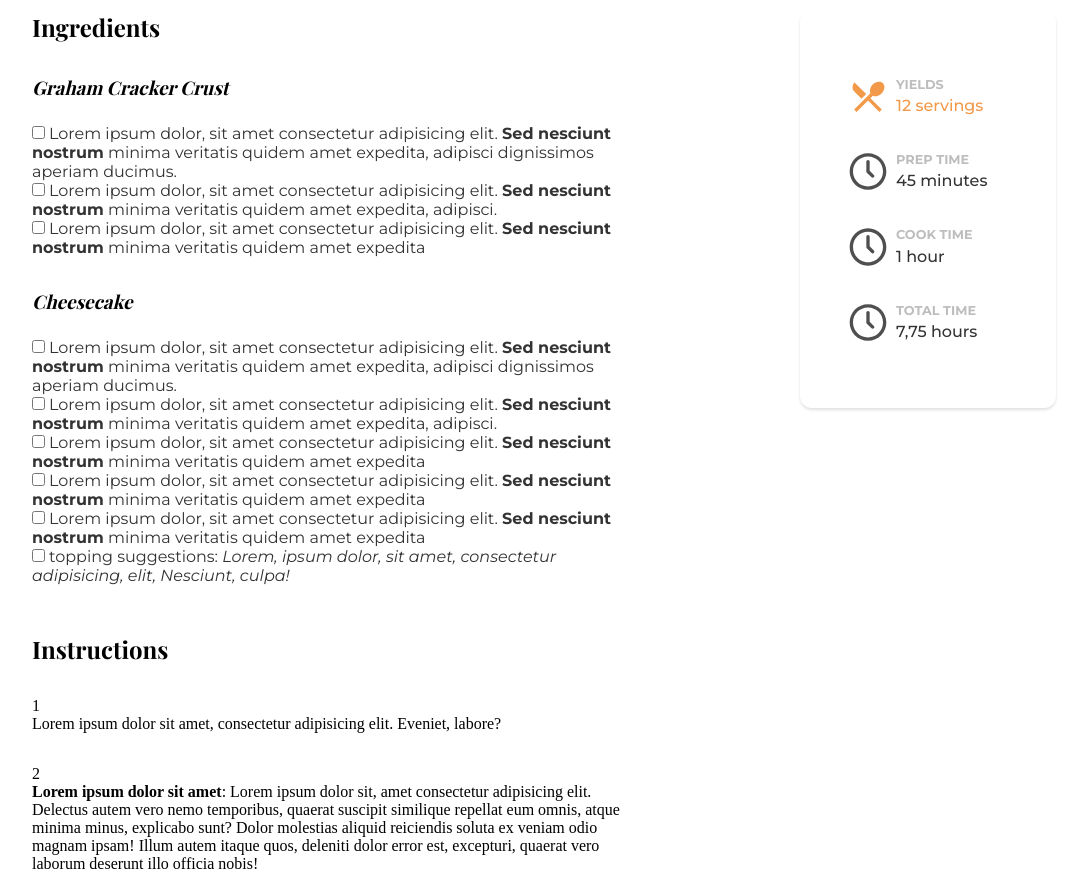
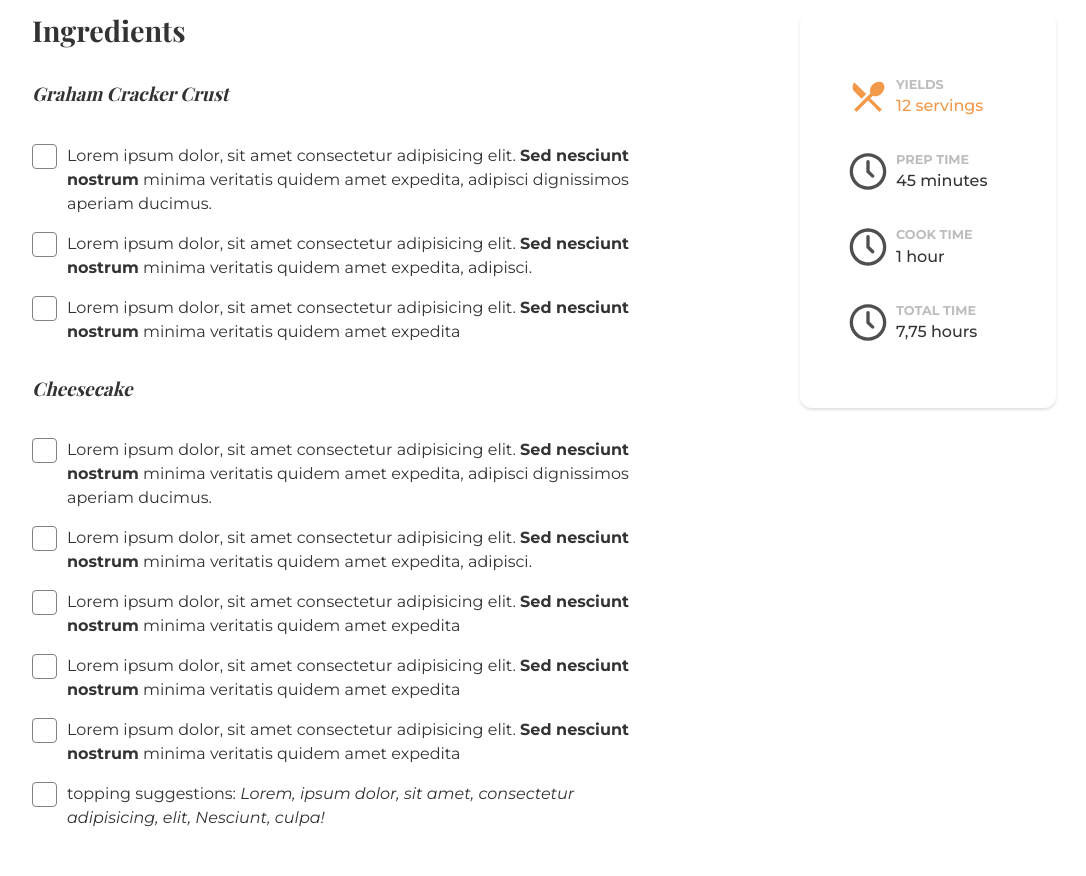
Before and after one commit to pushpend3r/Recipe-Page, a plain HTML site: page index.html in a window 1280 px wide. Shown: the part 760-1636 px from the top of the page, without its empty margins (96-1182 px from the left). Drawn offline with nearby package versions, Linux system fonts and the light colour scheme; a web font is replaced by a local one.

Commit message:
Ingredient section done

```diff
--- /dev/null
+++ b/_base.scss
@@ -0,0 +1,24 @@
+:root {
+  font-size: 16px;
+}
+
+*,
+*::before,
+*::after {
+  margin: 0;
+  padding: 0;
+  box-sizing: border-box;
+}
+
+html {
+  width: 100vw;
+}
+
+a {
+  text-decoration: none;
+  color: inherit;
+}
+
+img {
+  width: 100%;
+}
--- a/index.html
+++ b/index.html
@@ -56,74 +56,98 @@
       <div class="item">
         <h3>graham cracker crust</h3>
         <div class="ingredient">
+          <div class="checkbox-container">
             <input type="checkbox" />
+            <span class="checkbox"></span>
             <span>
               Lorem ipsum dolor, sit amet consectetur adipisicing elit.
               <strong>Sed nesciunt nostrum</strong> minima veritatis quidem amet
               expedita, adipisci dignissimos aperiam ducimus.</span
             >
           </div>
+        </div>
         <div class="ingredient">
-          <input type="checkbox" />
+          <div class="checkbox-container">
             <span>
               Lorem ipsum dolor, sit amet consectetur adipisicing elit.
               <strong>Sed nesciunt nostrum</strong> minima veritatis quidem amet
               expedita, adipisci.</span
             >
+            <input type="checkbox" />
+            <span class="checkbox"></span>
+          </div>
         </div>
         <div class="ingredient">
-          <input type="checkbox" />
+          <div class="checkbox-container">
             <span>
               Lorem ipsum dolor, sit amet consectetur adipisicing elit.
               <strong>Sed nesciunt nostrum</strong> minima veritatis quidem amet
               expedita</span
             >
+            <input type="checkbox" />
+            <span class="checkbox"></span>
+          </div>
         </div>
       </div>
       <div class="item">
         <h3>cheesecake</h3>
         <div class="ingredient">
-          <input type="checkbox" />
+          <div class="checkbox-container">
             <span>
               Lorem ipsum dolor, sit amet consectetur adipisicing elit.
               <strong>Sed nesciunt nostrum</strong> minima veritatis quidem amet
               expedita, adipisci dignissimos aperiam ducimus.</span
             >
+            <input type="checkbox" />
+            <span class="checkbox"></span>
+          </div>
         </div>
         <div class="ingredient">
-          <input type="checkbox" />
+          <div class="checkbox-container">
             <span>
               Lorem ipsum dolor, sit amet consectetur adipisicing elit.
               <strong>Sed nesciunt nostrum</strong> minima veritatis quidem amet
               expedita, adipisci.</span
             >
+            <input type="checkbox" />
+            <span class="checkbox"></span>
+          </div>
         </div>
         <div class="ingredient">
-          <input type="checkbox" />
+          <div class="checkbox-container">
             <span>
               Lorem ipsum dolor, sit amet consectetur adipisicing elit.
               <strong>Sed nesciunt nostrum</strong> minima veritatis quidem amet
               expedita</span
             >
+            <input type="checkbox" />
+            <span class="checkbox"></span>
+          </div>
         </div>
         <div class="ingredient">
-          <input type="checkbox" />
+          <div class="checkbox-container">
             <span>
               Lorem ipsum dolor, sit amet consectetur adipisicing elit.
               <strong>Sed nesciunt nostrum</strong> minima veritatis quidem amet
               expedita</span
             >
+            <input type="checkbox" />
+            <span class="checkbox"></span>
+          </div>
         </div>
         <div class="ingredient">
-          <input type="checkbox" />
+          <div class="checkbox-container">
             <span>
               Lorem ipsum dolor, sit amet consectetur adipisicing elit.
               <strong>Sed nesciunt nostrum</strong> minima veritatis quidem amet
               expedita</span
             >
+            <input type="checkbox" />
+            <span class="checkbox"></span>
+          </div>
         </div>
         <div class="ingredient">
-          <input type="checkbox" />
+          <div class="checkbox-container">
             <span>
               topping suggestions:
               <i
@@ -131,6 +155,9 @@
                 Nesciunt, culpa!</i
               ></span
             >
+            <input type="checkbox" />
+            <span class="checkbox"></span>
+          </div>
         </div>
       </div>
     </div>
--- a/style.scss
+++ b/style.scss
@@ -63,11 +63,13 @@ header {
 .ingredients,
 .instructions {
   width: 60%;
-
+  font-size: 16px;
   h2 {
     font-family: $main-font;
     font-weight: bold;
     text-transform: capitalize;
+    font-size: 1.8em;
+    color: #333333;
   }
 
   > * + * {
@@ -76,20 +78,72 @@ header {
 }
 
 .ingredients {
+  color: #333333;
   .item {
     h3 {
       font-family: $main-font;
       font-style: italic;
       font-weight: 100;
       text-transform: capitalize;
-      margin-bottom: 1.5rem;
+      margin-bottom: 2em;
     }
 
     .ingredient {
+      .checkbox-container {
+        display: block;
+        position: relative;
+        padding-left: 35px;
+
+        .checkbox {
+          position: absolute;
+          top: 0;
+          left: 0;
+          height: 25px;
+          width: 25px;
+          background-color: #fff;
+          border: 1px solid #828282;
+          border-radius: 4px;
+
+          &::after {
+            display: none;
+            content: "";
+            position: absolute;
+            top: 0;
+            left: 6px;
+            height: 75%;
+            width: 50%;
+            border: solid #f2994a;
+            border-width: 0 3px 3px 0;
+            transform: rotate(45deg);
+          }
+        }
+
+        input {
+          position: absolute;
+          top: 0;
+          left: 0;
+          width: 25px;
+          height: 25px;
+          z-index: 2;
+          opacity: 0;
+          cursor: pointer;
+        }
+
+        input:checked ~ .checkbox::after {
+          display: block;
+        }
+      }
+
       span {
         font-family: $secondary-font;
         color: #333333;
+        font-size: 1em;
+        line-height: 1.5em;
       }
+    }
+
+    > * + * {
+      margin-top: 1em;
     }
   }
 }
```
Also changed, not shown: style.css. Lines whose indentation alone changed are shown as unchanged.
